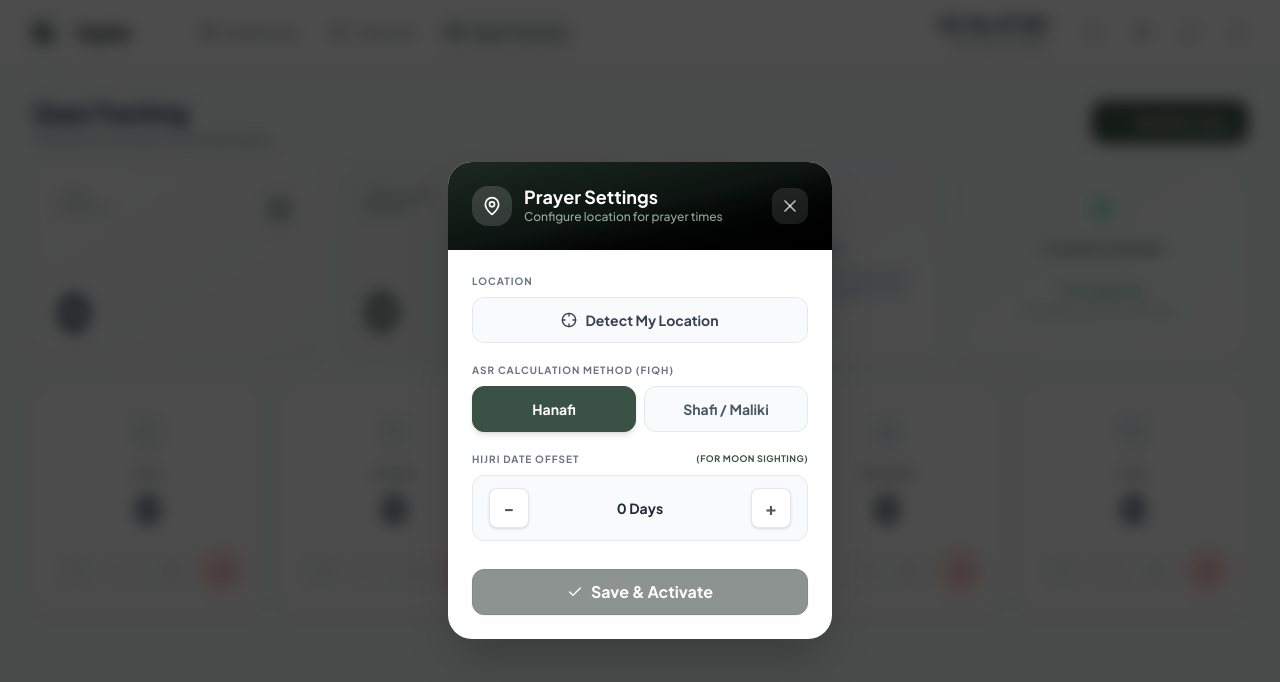
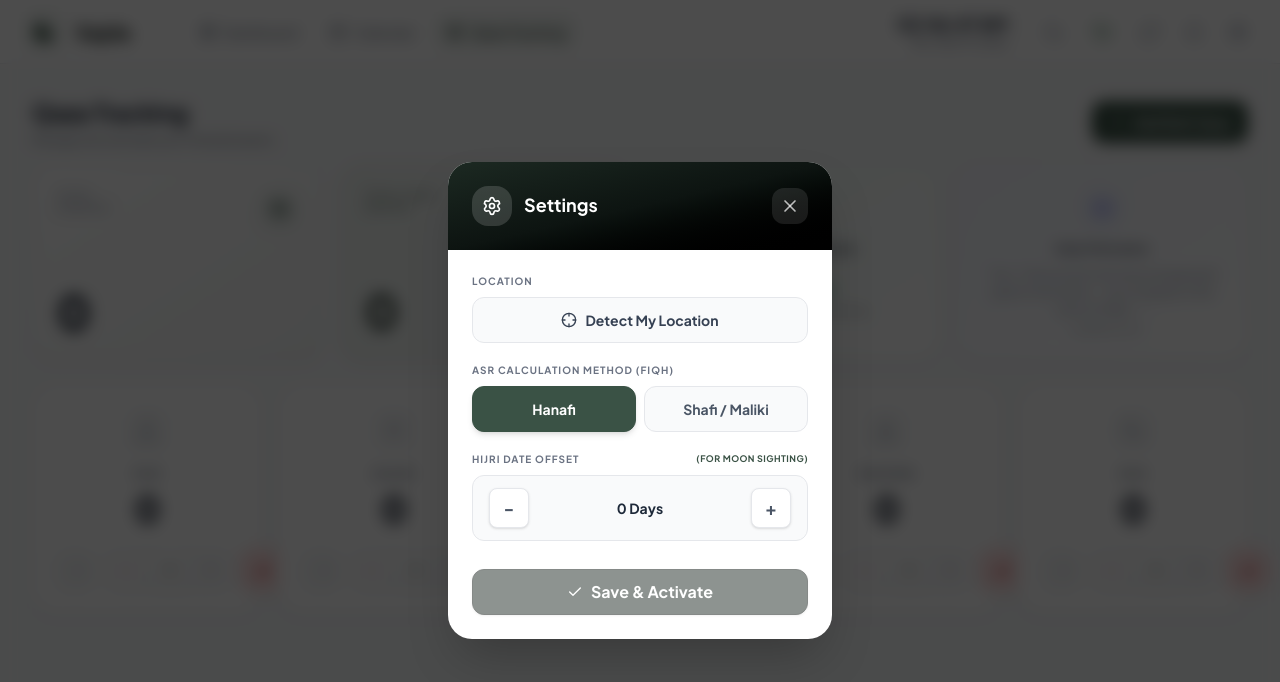
Before and after one commit to HameezKhan85/sajda-track, a Next.js app: page /qaza in a window 1280 px wide. Shown: the top 682 px of the page. Built offline with nearby package versions, Linux system fonts and the light colour scheme.

Commit message:
Refine Prayer Tracking, UI Polish, & Implement Voluntary Statistics

```diff
--- a/src/app/client-layout.tsx
+++ b/src/app/client-layout.tsx
@@ -34,6 +34,8 @@ function LayoutInner({ children }: { children: React.ReactNode }) {
         markAllRead={notifs.markAllRead}
         clearNotifications={notifs.clearNotifications}
         dismissNotification={notifs.dismissNotification}
+        notificationsEnabled={notifs.notificationsEnabled}
+        enableNotifications={notifs.enableNotifications}
         driveConnected={state.driveConnected}
         driveSyncing={state.driveSyncing}
         lastSyncTime={state.lastSyncTime}
--- a/src/components/Header.tsx
+++ b/src/components/Header.tsx
@@ -38,6 +38,8 @@ interface HeaderProps {
   markAllRead: () => void;
   clearNotifications: () => void;
   dismissNotification: (id: string) => void;
+  notificationsEnabled: boolean;
+  enableNotifications: () => Promise<boolean>;
   // Google Drive
   driveConnected: boolean;
   driveSyncing: boolean;
@@ -65,6 +67,7 @@ export default function Header({
   setSettingsModalOpen, setResetModalOpen, importData, exportData,
   notifications, unreadCount,
   markAllRead, clearNotifications, dismissNotification,
+  notificationsEnabled, enableNotifications,
   driveConnected, driveSyncing, lastSyncTime,
   connectDrive, disconnectDrive, syncDrive,
 }: HeaderProps) {
@@ -113,21 +116,19 @@ export default function Header({
         </div>
 
         <div className="hidden lg:flex items-center gap-1 sm:gap-3">
+          {/* 1. Theme Toggle */}
           <button onClick={toggleTheme} className="p-2 text-gray-400 hover:text-sage-600 transition-colors relative" title="Toggle Theme">
             {isDark ? <Sun className="w-5 h-5" /> : <Moon className="w-5 h-5" />}
           </button>
 
-          {deferredPrompt && !isStandalone && (
+          {/* 2. PWA */}
+          {!isStandalone && (
             <button onClick={installPWA} className="hide-in-pwa p-2 text-sage-500 dark:text-sage-400 hover:text-sage-700 dark:hover:text-sage-300 transition-colors relative" title="Install App">
               <DownloadCloud className="w-5 h-5" />
             </button>
           )}
 
-          <button onClick={() => setSettingsModalOpen(true)} className="p-2 text-gray-400 hover:text-sage-600 transition-colors relative" title="Settings">
-            <Settings className="w-5 h-5" />
-          </button>
-
-          {/* Sync Dropdown */}
+          {/* 3. Sync */}
           <SyncDropdown
             fileInputRef={fileInputRef}
             exportData={exportData}
@@ -139,23 +140,32 @@ export default function Header({
             disconnectDrive={disconnectDrive}
             syncDrive={syncDrive}
           />
+
         </div>
 
-        {/* Persistent Mobile + Desktop notification Bell */}
-        <div className="flex items-center ml-1 sm:ml-3">
+        {/* Universal Action Buttons (Notifications & Mobile Toggle) */}
+        <div className="flex items-center gap-1 sm:gap-2 ml-1 sm:ml-2">
+          {/* Notifications (Now universal) */}
           <NotificationDropdown
             notifications={notifications}
             unreadCount={unreadCount}
             markAllRead={markAllRead}
             clearNotifications={clearNotifications}
             dismissNotification={dismissNotification}
+            notificationsEnabled={notificationsEnabled}
+            enableNotifications={enableNotifications}
           />
+
+          {/* 5. Settings */}
+          <button onClick={() => setSettingsModalOpen(true)} className="hidden lg:flex p-2 text-gray-400 hover:text-sage-600 transition-colors relative" title="Settings">
+            <Settings className="w-5 h-5" />
+          </button>
+
+          {/* Mobile Toggle */}
+          <button onClick={() => setMobileMenuOpen(!mobileMenuOpen)} className="lg:hidden p-1.5 rounded-xl border border-gray-200 dark:border-zinc-700 text-gray-500 bg-gray-50 dark:bg-zinc-800 hover:text-sage-600 transition-colors">
+            <Menu className="w-5 h-5" />
+          </button>
         </div>
-
-        {/* Mobile Toggle */}
-        <button onClick={() => setMobileMenuOpen(!mobileMenuOpen)} className="lg:hidden ml-2 p-1.5 rounded-xl border border-gray-200 dark:border-zinc-700 text-gray-500 bg-gray-50 dark:bg-zinc-800 hover:text-sage-600 transition-colors">
-          <Menu className="w-5 h-5" />
-        </button>
       </div>
 
       {/* Hidden File Input */}
@@ -201,15 +211,21 @@ export default function Header({
             })}
           </nav>
           <div className="border-t border-gray-100 dark:border-zinc-800 pt-2 mt-2 flex flex-col gap-2">
+            {/* 1. Theme */}
             <button onClick={() => { toggleTheme(); setMobileMenuOpen(false); }} className="flex items-center px-4 py-3 rounded-xl transition-all duration-200 font-medium text-sm gap-3 text-gray-600 dark:text-gray-400 hover:bg-gray-50 dark:hover:bg-zinc-800">
               {isDark ? <Sun className="w-5 h-5" /> : <Moon className="w-5 h-5" />}
               <span>Toggle Theme</span>
             </button>
-            <button onClick={() => { setSettingsModalOpen(true); setMobileMenuOpen(false); }} className="flex items-center px-4 py-3 rounded-xl transition-all duration-200 font-medium text-sm gap-3 text-gray-600 dark:text-gray-400 hover:bg-gray-50 dark:hover:bg-zinc-800">
-              <Settings className="w-5 h-5" />
-              <span>Settings</span>
-            </button>
 
+            {/* 2. PWA */}
+            {!isStandalone && (
+              <button onClick={() => { installPWA(); setMobileMenuOpen(false); }} className="flex items-center px-4 py-3 rounded-xl transition-all duration-200 font-medium text-sm gap-3 text-sage-600 dark:text-sage-400 hover:bg-sage-50 dark:hover:bg-sage-900/20">
+                <DownloadCloud className="w-5 h-5" />
+                <span>Install App</span>
+              </button>
+            )}
+
+            {/* 3. Sync */}
             <MobileSyncSection
               fileInputRef={fileInputRef}
               setMobileMenuOpen={setMobileMenuOpen}
@@ -222,6 +238,12 @@ export default function Header({
               disconnectDrive={disconnectDrive}
               syncDrive={syncDrive}
             />
+
+            {/* 5. Settings */}
+            <button onClick={() => { setSettingsModalOpen(true); setMobileMenuOpen(false); }} className="flex items-center px-4 py-3 rounded-xl transition-all duration-200 font-medium text-sm gap-3 text-gray-600 dark:text-gray-400 hover:bg-gray-50 dark:hover:bg-zinc-800">
+              <Settings className="w-5 h-5" />
+              <span>Settings</span>
+            </button>
           </div>
         </div>
       )}
@@ -229,16 +251,19 @@ export default function Header({
   );
 }
 
-// ─── Notification Dropdown (Desktop) ───
+// ─── Notification Dropdown (Desktop & Mobile) ───
 function NotificationDropdown({
   notifications, unreadCount,
   markAllRead, clearNotifications, dismissNotification,
+  notificationsEnabled, enableNotifications
 }: {
   notifications: AppNotification[];
   unreadCount: number;
   markAllRead: () => void;
   clearNotifications: () => void;
   dismissNotification: (id: string) => void;
+  notificationsEnabled: boolean;
+  enableNotifications: () => Promise<boolean>;
 }) {
   const [open, setOpen] = useState(false);
 
@@ -266,7 +291,7 @@ function NotificationDropdown({
       {open && (
         <>
           <div className="fixed inset-0 z-40" onClick={() => setOpen(false)} />
-          <div className="absolute right-0 top-full mt-[20px] w-80 bg-white dark:bg-zinc-800 rounded-2xl shadow-lg shadow-gray-200/50 dark:shadow-black/50 border border-gray-100 dark:border-zinc-700 z-50 overflow-hidden flex flex-col max-h-[420px]">
+          <div className="absolute right-[-45px] sm:right-0 top-full mt-[20px] w-screen max-w-[320px] sm:w-80 bg-white dark:bg-zinc-800 rounded-2xl shadow-lg shadow-gray-200/50 dark:shadow-black/50 border border-gray-100 dark:border-zinc-700 z-50 overflow-hidden flex flex-col max-h-[80vh] sm:max-h-[420px]">
             {/* Header */}
             <div className="px-4 py-3 border-b border-gray-100 dark:border-zinc-700 flex items-center justify-between shrink-0">
               <div className="flex items-center gap-2">
@@ -285,8 +310,21 @@ function NotificationDropdown({
               </div>
             </div>
 
+            {/* Missing Permission Alert */}
+            {!notificationsEnabled && (
+              <div className="px-4 py-3 bg-sage-50 dark:bg-sage-900/10 border-b border-sage-100 dark:border-sage-900/20 shrink-0">
+                <p className="text-xs text-sage-800 dark:text-sage-300 font-medium mb-2 leading-tight">Notifications are disabled. Turn them on to get prayer reminders and system alerts.</p>
+                <button
+                  onClick={() => enableNotifications()}
+                  className="w-full flex items-center justify-center gap-1.5 px-3 py-1.5 text-xs font-bold text-white bg-sage-600 hover:bg-sage-700 dark:bg-sage-500 dark:hover:bg-sage-600 rounded-lg transition-colors shadow-sm"
+                >
+                  <Bell className="w-3 h-3" /> Enable Notifications
+                </button>
+              </div>
+            )}
+
             {/* Notification List */}
-            <div className="overflow-y-auto flex-1">
+            <div className="overflow-y-auto flex-1 overscroll-contain">
               {notifications.length === 0 ? (
                 <div className="flex flex-col items-center justify-center py-10 px-4">
                   <div className="w-12 h-12 rounded-2xl bg-gray-50 dark:bg-zinc-700 flex items-center justify-center text-gray-300 dark:text-zinc-500 mb-3">
--- a/src/components/QazaTracking.tsx
+++ b/src/components/QazaTracking.tsx
@@ -73,17 +73,6 @@ export default function QazaTracking({
           </div>
         </div>
 
-        {/* Daily Motivation */}
-        <div className="bg-white dark:bg-zinc-900 rounded-3xl border border-gray-100 dark:border-zinc-800 shadow-sm p-6 flex flex-col items-center text-center relative overflow-hidden group">
-          <div className="absolute inset-0 bg-gradient-to-br from-indigo-50/50 dark:from-indigo-900/10 to-transparent pointer-events-none" />
-          <div className="w-10 h-10 bg-indigo-50 dark:bg-indigo-900/30 text-indigo-500 dark:text-indigo-400 rounded-2xl flex items-center justify-center mb-3 transition-transform group-hover:scale-110 shrink-0">
-            <HeartHandshake className="w-5 h-5" />
-          </div>
-          <h4 className="font-bold text-xs text-gray-900 dark:text-white mb-2">Daily Motivation</h4>
-          <p className="text-[11px] text-gray-500 dark:text-gray-400 italic font-medium leading-relaxed mb-1 flex-1 flex items-center">&quot;Say, &apos;O My servants who have transgressed against themselves... do not despair of the mercy of Allah...&apos;&quot;</p>
-          <span className="text-[9px] font-bold text-gray-400 uppercase tracking-wider">— Quran 39:53</span>
-        </div>
-
         {/* Completion Estimate */}
         <div className="bg-white dark:bg-zinc-900 rounded-3xl border border-gray-100 dark:border-zinc-800 shadow-sm p-6 flex flex-col items-center text-center relative overflow-hidden group">
           <div className="absolute inset-0 bg-gradient-to-br from-emerald-50/50 dark:from-emerald-900/10 to-transparent pointer-events-none" />
@@ -109,6 +98,17 @@ export default function QazaTracking({
               <p className="text-[9px] text-gray-400 mt-1.5 uppercase tracking-wide">Estimated Clearance</p>
             </div>
           )}
+        </div>
+
+        {/* Daily Motivation */}
+        <div className="bg-white dark:bg-zinc-900 rounded-3xl border border-gray-100 dark:border-zinc-800 shadow-sm p-6 flex flex-col items-center text-center relative overflow-hidden group">
+          <div className="absolute inset-0 bg-gradient-to-br from-indigo-50/50 dark:from-indigo-900/10 to-transparent pointer-events-none" />
+          <div className="w-10 h-10 bg-indigo-50 dark:bg-indigo-900/30 text-indigo-500 dark:text-indigo-400 rounded-2xl flex items-center justify-center mb-3 transition-transform group-hover:scale-110 shrink-0">
+            <HeartHandshake className="w-5 h-5" />
+          </div>
+          <h4 className="font-bold text-xs text-gray-900 dark:text-white mb-2">Daily Motivation</h4>
+          <p className="text-[11px] text-gray-500 dark:text-gray-400 italic font-medium leading-relaxed mb-1 flex-1 flex items-center">&quot;Say, &apos;O My servants who have transgressed against themselves... do not despair of the mercy of Allah...&apos;&quot;</p>
+          <span className="text-[9px] font-bold text-gray-400 uppercase tracking-wider">— Quran 39:53</span>
         </div>
       </div>
 
@@ -163,6 +163,18 @@ export default function QazaTracking({
                     title="Add Qty"
                   >
                     <Plus className="w-4 h-4 group-hover/btn:scale-110 transition-transform" />
+                  </button>
+                  <div className="w-[1px] h-4 bg-gray-200 dark:bg-zinc-700 mx-0.5 shrink-0" />
+                  <button
+                    onClick={() => {
+                      const amt = parseInt(q.manualInput);
+                      if (amt > 0) { performQazaAction('remove', q.prayer_name, amt); updateManualInput(q.prayer_name, ''); }
+                    }}
+                    disabled={q.count <= 0}
+                    className="w-9 h-9 flex items-center justify-center rounded-xl bg-white dark:bg-zinc-900 hover:bg-gray-100 dark:hover:bg-zinc-700 text-gray-400 hover:text-red-500 transition-colors shadow-sm border border-gray-100 dark:border-zinc-800 shrink-0 group/btn disabled:opacity-50 disabled:cursor-not-allowed"
+                    title="Clear/remove Qty from backlog"
+                  >
+                    <svg xmlns="http://www.w3.org/2000/svg" width="24" height="24" viewBox="0 0 24 24" fill="none" stroke="currentColor" strokeWidth="2" strokeLinecap="round" strokeLinejoin="round" className="w-4 h-4 group-hover/btn:scale-110 transition-transform"><path d="M3 6h18"/><path d="M19 6v14c0 1-1 2-2 2H7c-1 0-2-1-2-2V6"/><path d="M8 6V4c0-1 1-2 2-2h4c1 0 2 1 2 2v2"/><line x1="10" x2="10" y1="11" y2="17"/><line x1="14" x2="14" y1="11" y2="17"/></svg>
                   </button>
                 </div>
 
--- a/src/components/modals/SettingsModal.tsx
+++ b/src/components/modals/SettingsModal.tsx
@@ -1,6 +1,6 @@
 'use client';
 
-import { Crosshair, MapPin, Check, Loader2, X, AlertTriangle } from 'lucide-react';
+import { Crosshair, Settings, Check, Loader2, X, AlertTriangle, MapPin } from 'lucide-react';
 
 interface SettingsModalProps {
   open: boolean;
@@ -36,11 +36,10 @@ export default function SettingsModal({
         <div className="bg-gradient-to-br from-sage-800 via-sage-900 to-black dark:from-zinc-800 dark:to-zinc-900 p-6 text-white flex justify-between items-center shrink-0">
           <div className="flex items-center gap-3">
             <div className="w-10 h-10 rounded-2xl bg-white/15 flex items-center justify-center flex-shrink-0">
-              <MapPin className="w-5 h-5" />
+              <Settings className="w-5 h-5" />
             </div>
             <div>
-              <h2 className="text-lg font-bold leading-tight">Prayer Settings</h2>
-              <p className="text-sage-200/80 text-xs font-medium">Configure location for prayer times</p>
+              <h2 className="text-lg font-bold leading-tight">Settings</h2>
             </div>
           </div>
           <button onClick={onClose} className="text-white/70 hover:text-white transition-colors bg-white/10 p-2 rounded-xl">
@@ -114,7 +113,12 @@ export default function SettingsModal({
             <div className="flex items-center justify-between bg-gray-50 dark:bg-zinc-800 border border-gray-200 dark:border-zinc-700 rounded-xl px-4 py-3">
               <button
                 onClick={() => setSettingsHijriOffset(Math.max(-2, settingsHijriOffset - 1))}
-                className="w-10 h-10 flex items-center justify-center rounded-lg bg-white dark:bg-zinc-700 text-gray-600 dark:text-zinc-300 shadow-sm border border-gray-200 dark:border-zinc-600 active:scale-95 transition-all font-bold text-lg"
+                disabled={settingsHijriOffset <= -2}
+                className={`w-10 h-10 flex items-center justify-center rounded-lg shadow-sm border font-bold text-lg transition-all ${
+                  settingsHijriOffset <= -2
+                    ? 'bg-gray-100 dark:bg-zinc-800 text-gray-400 dark:text-zinc-600 border-gray-100 dark:border-zinc-800 cursor-not-allowed opacity-50'
+                    : 'bg-white dark:bg-zinc-700 text-gray-600 dark:text-zinc-300 border-gray-200 dark:border-zinc-600 active:scale-95'
+                }`}
               >-</button>
               <div className="flex flex-col items-center">
                 <span className="text-sm font-bold text-gray-800 dark:text-white">
@@ -123,7 +127,12 @@ export default function SettingsModal({
               </div>
               <button
                 onClick={() => setSettingsHijriOffset(Math.min(2, settingsHijriOffset + 1))}
-                className="w-10 h-10 flex items-center justify-center rounded-lg bg-white dark:bg-zinc-700 text-gray-600 dark:text-zinc-300 shadow-sm border border-gray-200 dark:border-zinc-600 active:scale-95 transition-all font-bold text-lg"
+                disabled={settingsHijriOffset >= 2}
+                className={`w-10 h-10 flex items-center justify-center rounded-lg shadow-sm border font-bold text-lg transition-all ${
+                  settingsHijriOffset >= 2
+                    ? 'bg-gray-100 dark:bg-zinc-800 text-gray-400 dark:text-zinc-600 border-gray-100 dark:border-zinc-800 cursor-not-allowed opacity-50'
+                    : 'bg-white dark:bg-zinc-700 text-gray-600 dark:text-zinc-300 border-gray-200 dark:border-zinc-600 active:scale-95'
+                }`}
               >+</button>
             </div>
           </div>
--- a/src/hooks/useAppState.ts
+++ b/src/hooks/useAppState.ts
@@ -239,16 +239,19 @@ export function useAppState() {
     const daysInMonth = new Date(year, month + 1, 0).getDate();
 
     const monthLogData = localDB.getPrayersByMonth(month + 1, year);
-    const monthLogs: Record<string, { prayer: string; status: string }[]> = {};
-    const ms = { prayed: 0, missed: 0, qaza: 0 };
+    const monthLogs: Record<string, { prayer: string; status: string; isVoluntary?: boolean }[]> = {};
+    const ms = { prayed: 0, missed: 0, qaza: 0, voluntary: 0 };
 
     monthLogData.forEach(l => {
+      if (!monthLogs[l.date]) monthLogs[l.date] = [];
       if (l.is_voluntary === 0) {
-        if (!monthLogs[l.date]) monthLogs[l.date] = [];
         monthLogs[l.date].push({ prayer: l.prayer_name, status: l.status });
         if (l.status === 'Prayed') ms.prayed++;
         else if (l.status === 'Missed') ms.missed++;
         else if (l.status === 'Qaza') ms.qaza++;
+      } else {
+        monthLogs[l.date].push({ prayer: l.prayer_name, status: l.status, isVoluntary: true });
+        if (l.status === 'Prayed') ms.voluntary++;
       }
     });
 
@@ -272,16 +275,15 @@ export function useAppState() {
         const found = dayLogs.find(l => l.prayer === p);
         return found ? found.status : 'None';
       });
+      const hasVoluntary = dayLogs.some(l => l.isVoluntary && l.status === 'Prayed');
 
       let hijriDayNum: string | undefined;
       let hijriMonthStr: string | undefined;
-      if (showHijri) {
-        try {
-          hijriDayNum = new Intl.DateTimeFormat('en-US-u-ca-islamic-umalqura', { day: 'numeric' }).format(new Date(year, month, i - 1 + settingsHijriOffset));
-          hijriMonthStr = new Intl.DateTimeFormat('en-US-u-ca-islamic-umalqura', { month: 'long' }).format(new Date(year, month, i - 1 + settingsHijriOffset));
-        } catch (e) {
-          console.error("Error formatting Hijri date:", e);
-        }
+      try {
+        hijriDayNum = new Intl.DateTimeFormat('en-US-u-ca-islamic-umalqura', { day: 'numeric' }).format(new Date(year, month, i - 1 + settingsHijriOffset));
+        hijriMonthStr = new Intl.DateTimeFormat('en-US-u-ca-islamic-umalqura', { month: 'long' }).format(new Date(year, month, i - 1 + settingsHijriOffset));
+      } catch (e) {
+        console.error("Error formatting Hijri date:", e);
       }
 
       days.push({
@@ -291,11 +293,13 @@ export function useAppState() {
         dateStr,
         isToday: dateStr === todayStr,
         isFuture,
+        hasVoluntary,
         logs: dayLogs,
         prayerStatuses,
-        prayedCount: dayLogs.filter(l => l.status === 'Prayed').length,
+        prayedCount: dayLogs.filter(l => l.status === 'Prayed' && !l.isVoluntary).length,
         missedCount: dayLogs.filter(l => l.status === 'Missed').length,
         qazaCount: dayLogs.filter(l => l.status === 'Qaza').length,
+        voluntaryCount: dayLogs.filter(l => l.status === 'Prayed' && l.isVoluntary).length,
       });
     }
 
@@ -317,7 +321,7 @@ export function useAppState() {
       const d = new Date();
       d.setDate(today.getDate() - i);
       const dateStr = getLocalYYYYMMDD(d);
-      const dayStats = historyData[dateStr] || { prayed: 0, missed: 0, qaza: 0, prayers: {} };
+      const dayStats = historyData[dateStr] || { prayed: 0, missed: 0, qaza: 0, voluntary: 0, prayers: {} };
       const prayerOrder = ['Fajr', 'Dhuhr', 'Asr', 'Maghrib', 'Isha'];
       const prayerStatuses = prayerOrder.map(p => dayStats.prayers?.[p] || 'None');
 
@@ -331,6 +335,8 @@ export function useAppState() {
         dateStr,
         isToday: d.toDateString() === today.toDateString(),
         isFuture: false,
+        hasVoluntary: (dayStats.voluntary || 0) > 0,
+        voluntaryCount: dayStats.voluntary || 0,
         logs: [],
       });
     }
@@ -389,7 +395,7 @@ export function useAppState() {
     }
 
     fetchQaza();
-    showToast(`Successfully ${action === 'add' ? 'added' : 'subtracted'} ${amount} ${prayer}.`);
+    showToast(`Successfully ${action === 'remove' ? 'cleared' : action === 'add' ? 'added' : 'subtracted'} ${amount} ${prayer}.`);
   }, [fetchQaza]);
 
   const showToast = useCallback((msg: string, type: 'success' | 'error' = 'success') => {
@@ -540,7 +546,8 @@ export function useAppState() {
     setSettingsConfigured(true);
     setSettingsModalOpen(false);
     await fetchPrayerTimings();
-  }, [settingsLat, settingsLng, settingsFiqh, detectedLocationName, locationSource, fetchPrayerTimings]);
+    generateCalendar();
+  }, [settingsLat, settingsLng, settingsFiqh, settingsHijriOffset, detectedLocationName, locationSource, fetchPrayerTimings, generateCalendar]);
 
   const openDayModal = useCallback((day: DayData) => {
     if (day.isPadding) return;
@@ -561,6 +568,8 @@ export function useAppState() {
         setIsStandalone(true);
         localStorage.setItem('pwa_installed', 'true');
       }
+    } else {
+      setAlertModal({ open: true, title: 'Install App', message: 'To install Sajda, please open your browser menu (Chrome/Safari/Edge) and select "Add to Home Screen" or "Install App".', type: 'success' });
     }
   }, [deferredPrompt]);
 
--- a/src/hooks/useNotifications.ts
+++ b/src/hooks/useNotifications.ts
@@ -116,9 +116,12 @@ export function useNotifications({ prayerTimes, todayLogs }: UseNotificationsPro
     if (granted) {
       setNotificationsEnabled(true);
       localStorage.setItem(PERM_KEY, 'true');
+      setTimeout(() => addNotification("Notifications Enabled", "You will now receive prayer reminders. Make sure to keep the tab open or app installed.", "system"), 500);
+    } else {
+      setTimeout(() => addNotification("Permission Denied", "System alerts are blocked. Please unblock in your browser to receive push reminders.", "system"), 500);
     }
     return granted;
-  }, [requestPermission]);
+  }, [requestPermission, addNotification]);
 
   // ─── Disable notifications ───
   const disableNotifications = useCallback(() => {
--- a/src/lib/localDB.ts
+++ b/src/lib/localDB.ts
@@ -89,17 +89,20 @@ export function upsertPrayer(date: string, prayerName: string, status: string, i
 
 // ─── History ───
 export function getHistory(from: string, to: string): Record<string, {
-  prayed: number; missed: number; qaza: number; total: number;
+  prayed: number; missed: number; qaza: number; total: number; voluntary: number;
   prayers: Record<string, string>;
 }> {
   const store = getAllDaily();
-  const result: Record<string, { prayed: number; missed: number; qaza: number; total: number; prayers: Record<string, string> }> = {};
+  const result: Record<string, { prayed: number; missed: number; qaza: number; total: number; voluntary: number; prayers: Record<string, string> }> = {};
 
   for (const [date, prayers] of Object.entries(store)) {
     if (date >= from && date <= to) {
-      const entry = { prayed: 0, missed: 0, qaza: 0, total: 0, prayers: {} as Record<string, string> };
+      const entry = { prayed: 0, missed: 0, qaza: 0, total: 0, voluntary: 0, prayers: {} as Record<string, string> };
       for (const [prayer, log] of Object.entries(prayers)) {
-        if (log.isVoluntary) continue;
+        if (log.isVoluntary) {
+          if (log.status === 'Prayed') entry.voluntary++;
+          continue;
+        }
         entry.total++;
         entry.prayers[prayer] = log.status;
         if (log.status === 'Prayed') entry.prayed++;
@@ -186,6 +189,8 @@ export function qazaAction(action: string, prayerName: string, amount: number):
     const actual = Math.min(store[prayerName].count, amount);
     store[prayerName].count = Math.max(0, store[prayerName].count - amount);
     store[prayerName].totalCompleted += actual;
+  } else if (action === 'remove') {
+    store[prayerName].count = Math.max(0, store[prayerName].count - amount);
   } else if (action === 'decrement') {
     if (store[prayerName].count > 0) {
       store[prayerName].count--;
--- a/src/lib/utils.ts
+++ b/src/lib/utils.ts
@@ -128,6 +128,8 @@ export interface DayData {
   prayedCount: number;
   missedCount: number;
   qazaCount: number;
+  hasVoluntary?: boolean;
+  voluntaryCount?: number;
   label?: string;
 }
 
```
Also changed, not shown: src/components/Calendar.tsx (+36 -13 lines), src/components/Dashboard.tsx (+7 -1 lines), src/components/modals/DayModal.tsx (+33 -2 lines).
